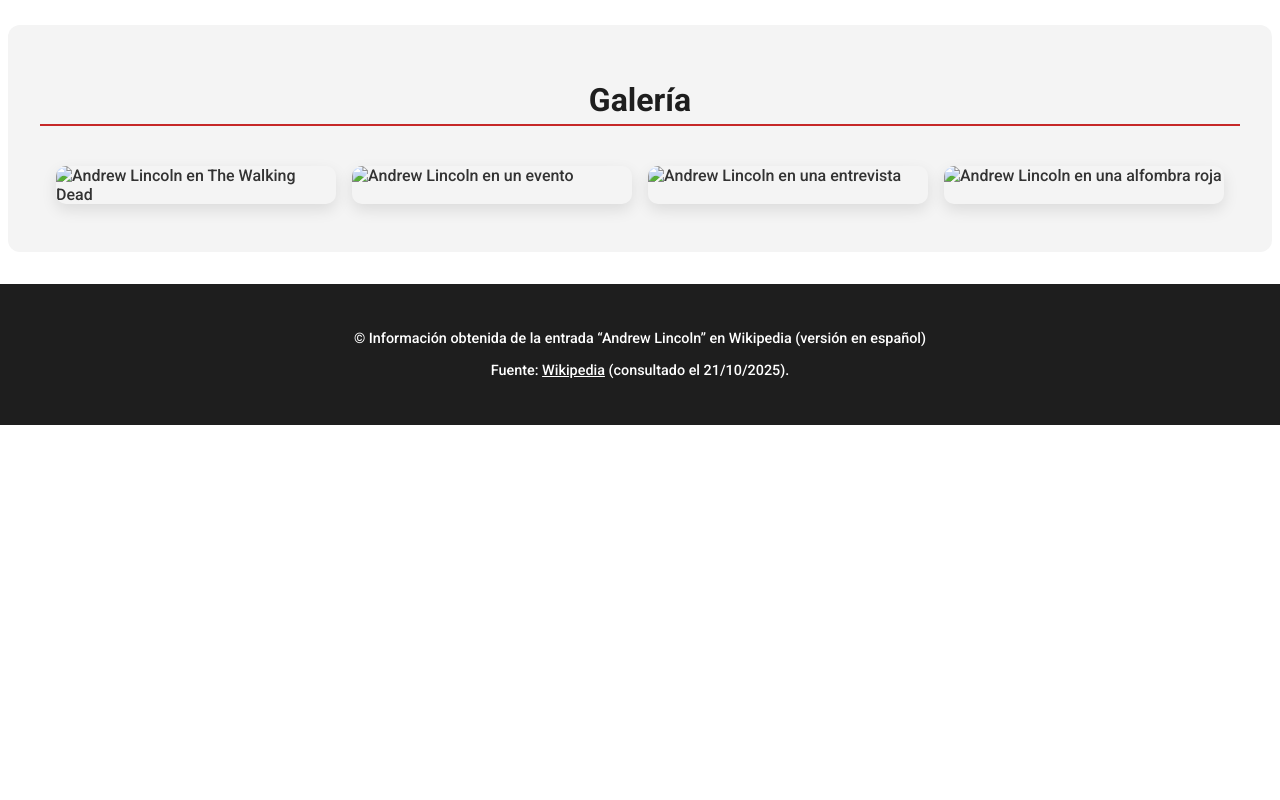
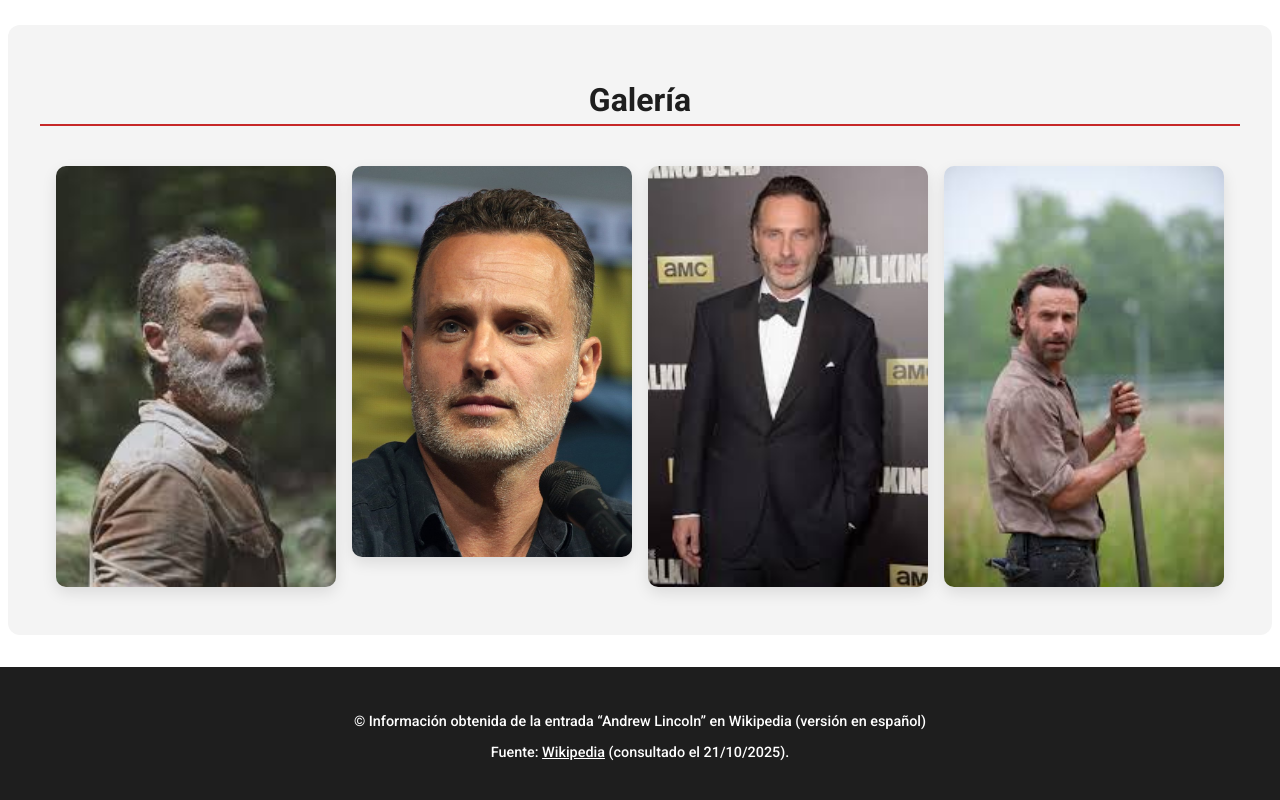
Before and after one commit to OipMel/TP08-HTML, a plain HTML site: page ejercicios/ej5.html in a window 1280 px wide. Shown: the part 1003-1803 px from the top of the page. Before the commit the page ends 1428 px from the top, so only its background shows below. Drawn offline with Linux system fonts and the light colour scheme.

Commit message:
Update ej5.html

```diff
--- a/ejercicios/ej5.html
+++ b/ejercicios/ej5.html
@@ -190,10 +190,10 @@
 <section class="extra-info">
   <h2>Galería</h2>
   <div class="galeria">
-    <img src="../images/AAAL.jpeg" alt="Andrew Lincoln en The Walking Dead" />
-    <img src="../images/AAL.jpeg" alt="Andrew Lincoln en un evento" />
-    <img src="../images/AL.jpeg" alt="Andrew Lincoln en una entrevista" />
-    <img src="../images/WD.jpeg" alt="Andrew Lincoln en una alfombra roja" />
+    <img src="../images/viejo.jpg" alt="Andrew Lincoln en The Walking Dead" />
+    <img src="../images/Andrew_Lincoln.jpeg" alt="Andrew Lincoln en un evento" />
+    <img src="../images/AndTraje.jpg" alt="Andrew Lincoln en una entrevista" />
+    <img src="../images/Twd.jpg" alt="Andrew Lincoln en una alfombra roja" />
   </div>
 </section>
 
```
